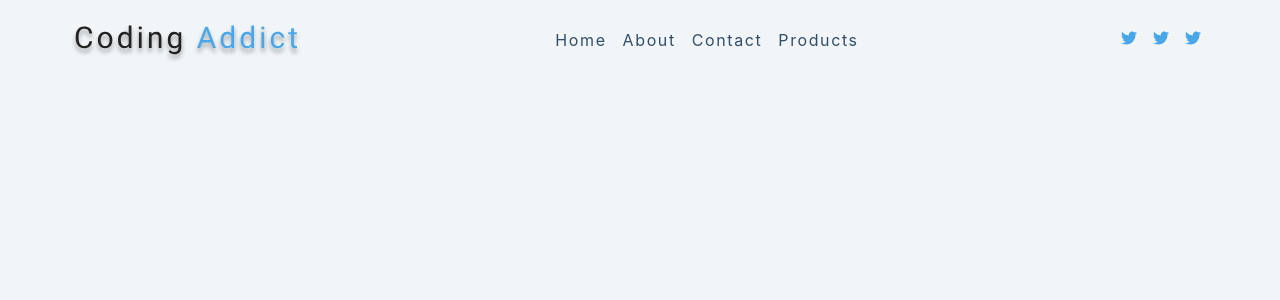
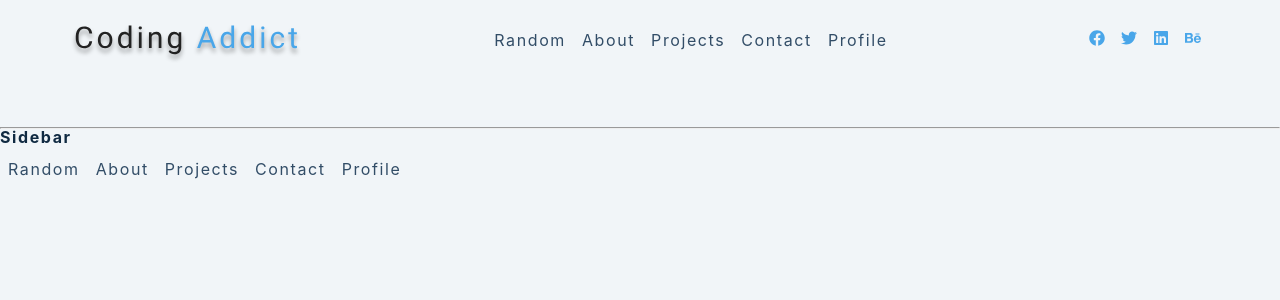
Before and after one commit to hungbui7690/react-tutorials, a React (Vite) app in the folder client/: page / in a window 1280 px wide. Shown: the top 300 px of the page. Built offline with nearby package versions, Linux system fonts and the light colour scheme.

Commit message:
useRef: Navbar: Data

```diff
--- a/client/src/App.jsx
+++ b/client/src/App.jsx
@@ -1,16 +1,27 @@
 /*
-  useRef: Navbar: Structure P2
+  useRef: Navbar: Data
 
-  (2) Navbar.jsx
+  - The problem with our app is we hard code the links below (home/about/contact/products) > when app gets bigger, it is hard to update
+    > for example, it we add sidebar, footer > and in those sections have links that are exactly like navbar > every time we make some update in url or link > we need to change in 3 places
+
+  - with big project > we should have data in 1 place > and every time we want to update, we just need to change in 1 place > in this project, it is data.jsx
+
+  (1) Navbar.js
 */
 
 import React from 'react'
 import Navbar from './Navbar'
 
+// (3a)
+import Sidebar from './Sidebar'
+
 function App() {
   return (
     <>
       <Navbar />
+      <br /> <br /> <hr />
+      {/* (3b) */}
+      <Sidebar />
     </>
   )
 }
--- a/client/src/Navbar.jsx
+++ b/client/src/Navbar.jsx
@@ -1,7 +1,22 @@
+/*
+
+//////////////////////////////////////////////////////////////////
+
+  (1) check file data.jsx > then we use map() to render the data
+  (2) create Sidebar.jsx (this is an example file, we just use it for this lesson)
+  (3) import in App.js
+  (4) setup in Sidebar.jsx
+  (5) go to data.jsx and make some change > we will see both sidebar and navbar will be changed > this is the benefit when having data in 1 place
+  (6) do the same with Social Icons
+
+  (***) (small screen) we can see that in data.jsx, there are 5 links, but after this lecture, it just shows 4 links > set height in css file
+*/
+
 import React, { useState, useRef, useEffect } from 'react'
 import { FaBars, FaTwitter } from 'react-icons/fa'
-import { links, social } from './data'
 import logo from './logo.svg'
+
+import { links, social } from './data' // (***)
 
 const Navbar = () => {
   return (
@@ -13,41 +28,29 @@ const Navbar = () => {
         </button>
       </div>
 
-      {/* (1) we haven't learned React Router, so we use <a> > because of that, it will show warning > since in react, <a> is only used for external links > not for internal links  */}
       <div className='links-container show-container'>
         <ul className='links'>
-          <li>
-            <a href='#'>Home</a>
-          </li>
-          <li>
-            <a href='#'>About</a>
-          </li>
-          <li>
-            <a href='#'>Contact</a>
-          </li>
-          <li>
-            <a href='#'>Products</a>
-          </li>
+          {/* (1a) */}
+          {links.map((link) => {
+            const { id, url, text } = link
+            return (
+              <li key={id}>
+                <a href={url}>{text}</a>
+              </li>
+            )
+          })}
         </ul>
       </div>
-
-      {/* (2) social icons: only shown in big screen */}
       <ul className='social-icons'>
-        <li>
-          <a href='https://www.twitter.com'>
-            <FaTwitter />
-          </a>
-        </li>
-        <li>
-          <a href='https://www.twitter.com'>
-            <FaTwitter />
-          </a>
-        </li>
-        <li>
-          <a href='https://www.twitter.com'>
-            <FaTwitter />
-          </a>
-        </li>
+        {/* (1b) create Sidebar.js */}
+        {social.map((socialIcon) => {
+          const { id, url, icon } = socialIcon
+          return (
+            <li key={id}>
+              <a href={url}>{icon}</a>
+            </li>
+          )
+        })}{' '}
       </ul>
     </div>
   )
--- /dev/null
+++ b/client/src/Sidebar.jsx
@@ -0,0 +1,27 @@
+import React from 'react'
+
+// (2a)
+import { links } from './data'
+
+const Sidebar = () => {
+  return (
+    <>
+      <h4>Sidebar</h4>
+      <div className='links-container show-container'>
+        <ul className='links'>
+          {/* (2b) go to App.js */}
+          {links.map((link) => {
+            const { id, url, text } = link
+            return (
+              <li key={id}>
+                <a href={url}>{text}</a>
+              </li>
+            )
+          })}
+        </ul>
+      </div>
+    </>
+  )
+}
+
+export default Sidebar
```
